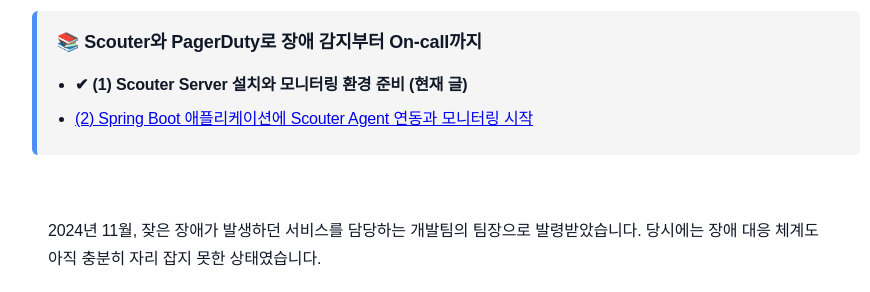
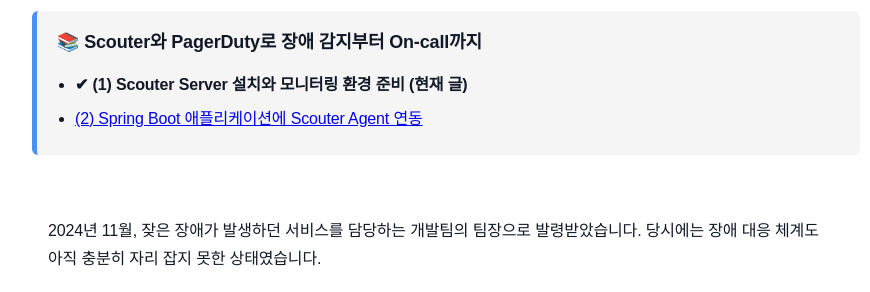
Before and after one commit to sanghoon-lee/sanghoon-lee.github.io, a Jekyll site: the page built from _posts/2026-07-26-paygerduty.md, in a window 1280 px wide and 900 px high, scrolled down 305 px. Shown: the part 150-442 px from the top of the window, without its empty margins (194-1064 px from the left). Built offline with Jekyll 4.4.1, drawn with Linux system fonts in a browser that asks for light colours; nearby versions of some CDN libraries; comment, search, counter and statistics services are not loaded.

Commit message:
on-call 자동화 시리즈 2편 포스팅중

```diff
--- a/_data/paygerduty.yml
+++ b/_data/paygerduty.yml
@@ -4,5 +4,5 @@ description: ""
 posts:
   - title: "(1) Scouter Server 설치와 모니터링 환경 준비"
     url: "/2026/07/26/paygerduty/"
-  - title: "(2) Spring Boot 애플리케이션에 Scouter Agent 연동과 모니터링 시작"
+  - title: "(2) Spring Boot 애플리케이션에 Scouter Agent 연동"
     url: "/2026/07/27/paygerduty2/"
```
